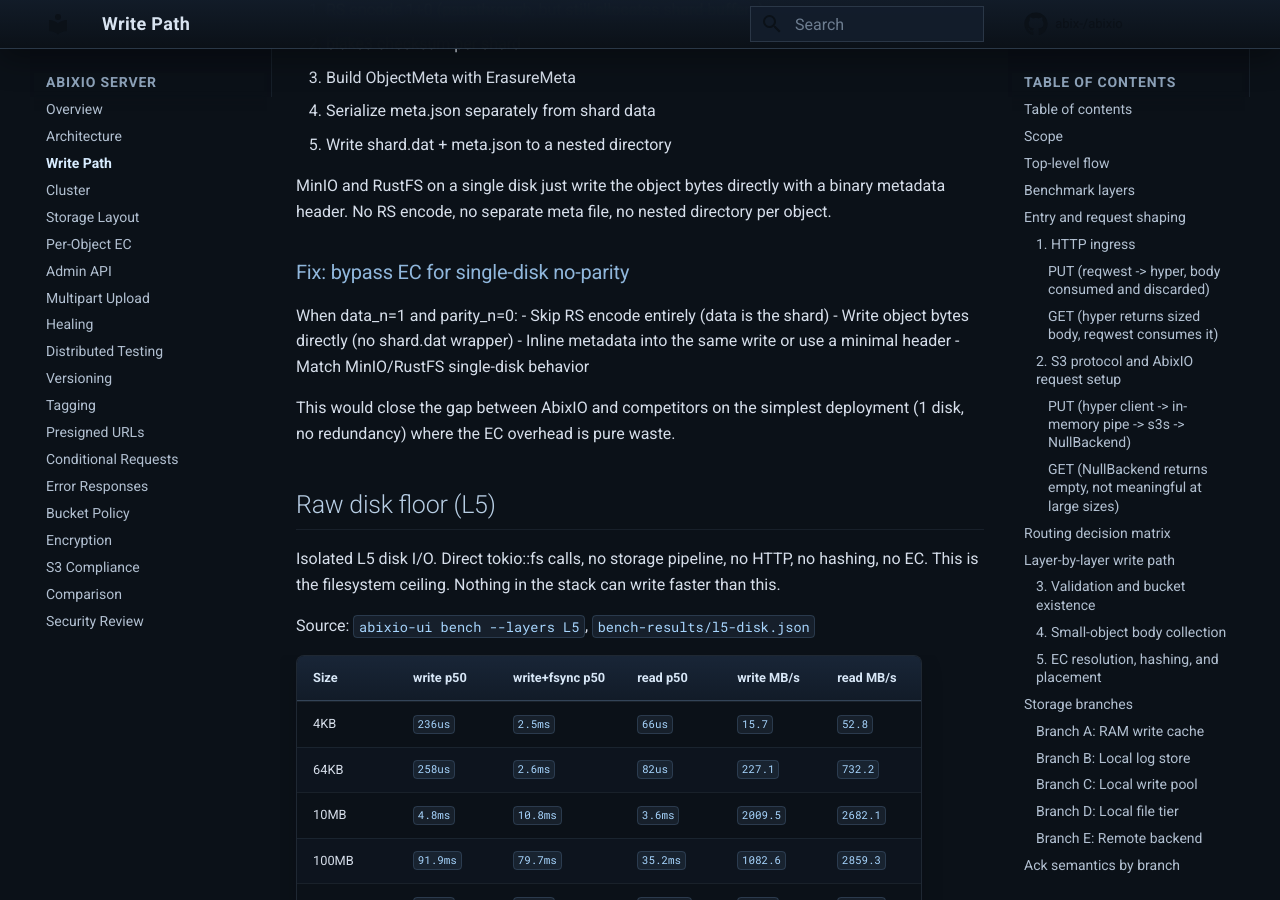
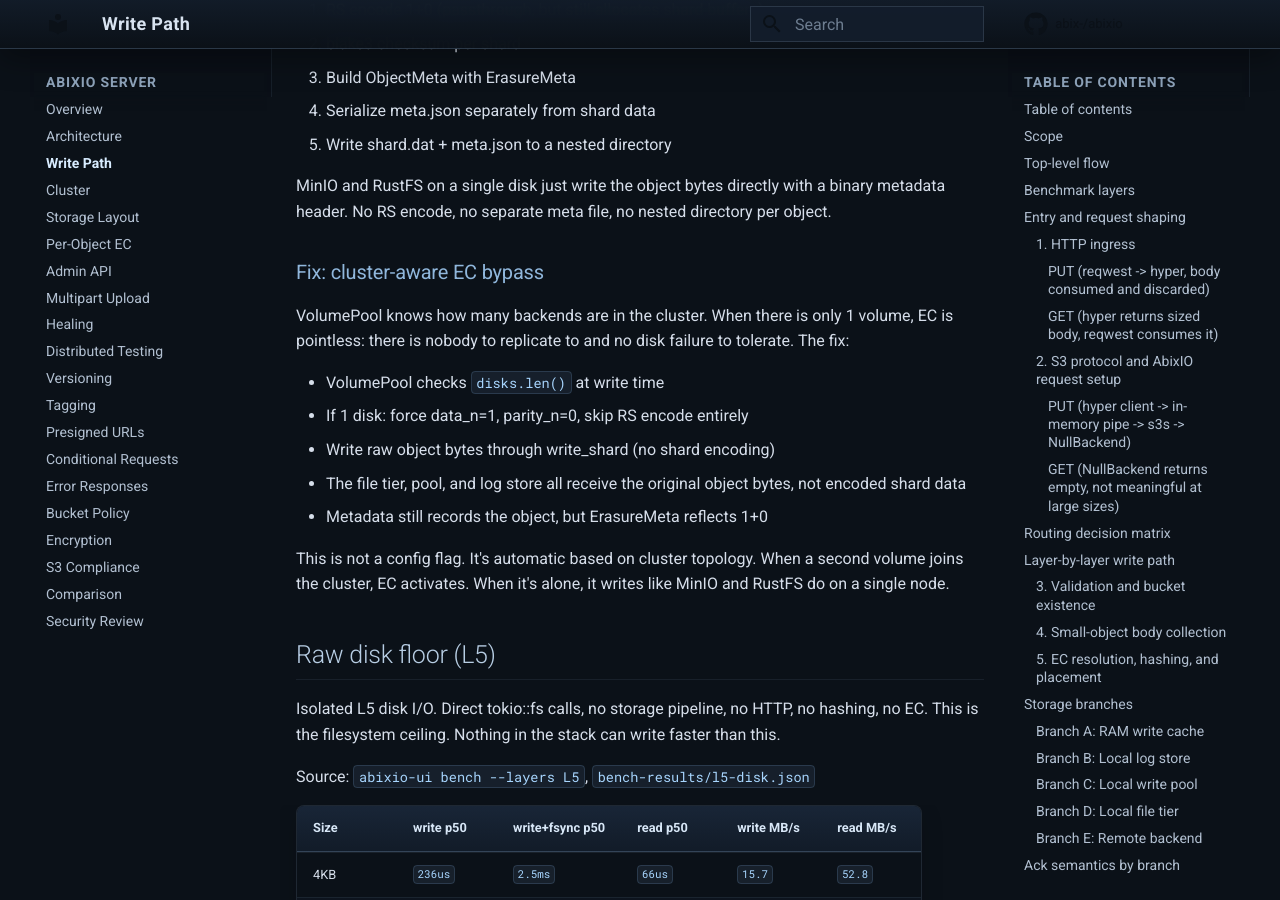
Before and after one commit to abix-/abixio, an MkDocs documentation site: the page built from docs/write-path.md, in a window 1280 px wide and 900 px high, scrolled down 14732 px. Built offline with MkDocs 1.6.1 and Material for MkDocs 9.7.7, drawn with Linux system fonts in a browser that asks for light colours; comment, search, counter and statistics services are not loaded.

Commit message:
docs: EC bypass is cluster-aware based on volume count, not a config flag

```diff
--- a/docs/write-path.md
+++ b/docs/write-path.md
@@ -531,17 +531,22 @@ MinIO and RustFS on a single disk just write the object bytes
 directly with a binary metadata header. No RS encode, no separate
 meta file, no nested directory per object.
 
-### Fix: bypass EC for single-disk no-parity
+### Fix: cluster-aware EC bypass
 
-When data_n=1 and parity_n=0:
-- Skip RS encode entirely (data is the shard)
-- Write object bytes directly (no shard.dat wrapper)
-- Inline metadata into the same write or use a minimal header
-- Match MinIO/RustFS single-disk behavior
+VolumePool knows how many backends are in the cluster. When there
+is only 1 volume, EC is pointless: there is nobody to replicate to
+and no disk failure to tolerate. The fix:
 
-This would close the gap between AbixIO and competitors on the
-simplest deployment (1 disk, no redundancy) where the EC overhead
-is pure waste.
+- VolumePool checks `disks.len()` at write time
+- If 1 disk: force data_n=1, parity_n=0, skip RS encode entirely
+- Write raw object bytes through write_shard (no shard encoding)
+- The file tier, pool, and log store all receive the original object
+  bytes, not encoded shard data
+- Metadata still records the object, but ErasureMeta reflects 1+0
+
+This is not a config flag. It's automatic based on cluster topology.
+When a second volume joins the cluster, EC activates. When it's
+alone, it writes like MinIO and RustFS do on a single node.
 
 ## Raw disk floor (L5)
 
```
